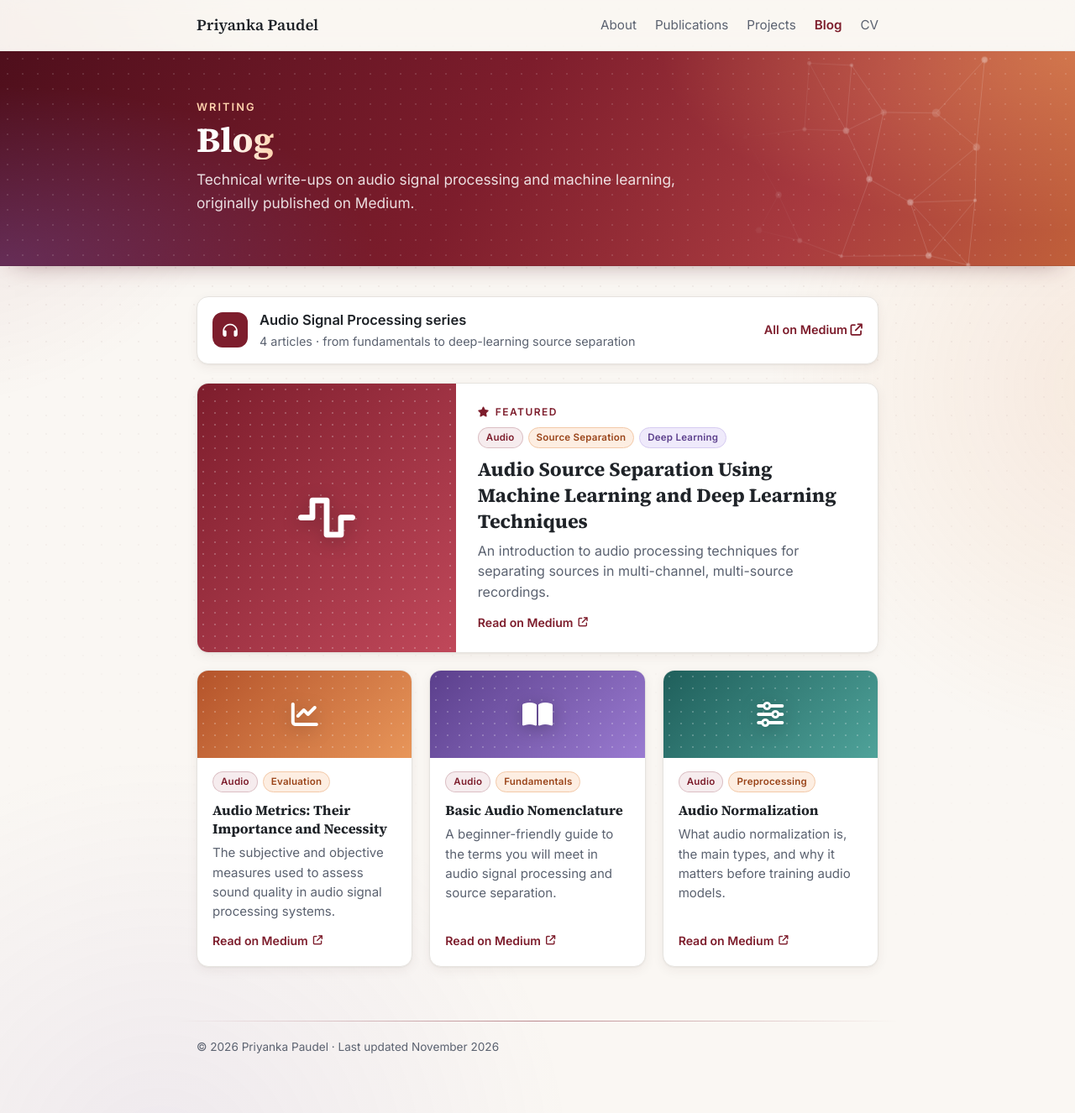
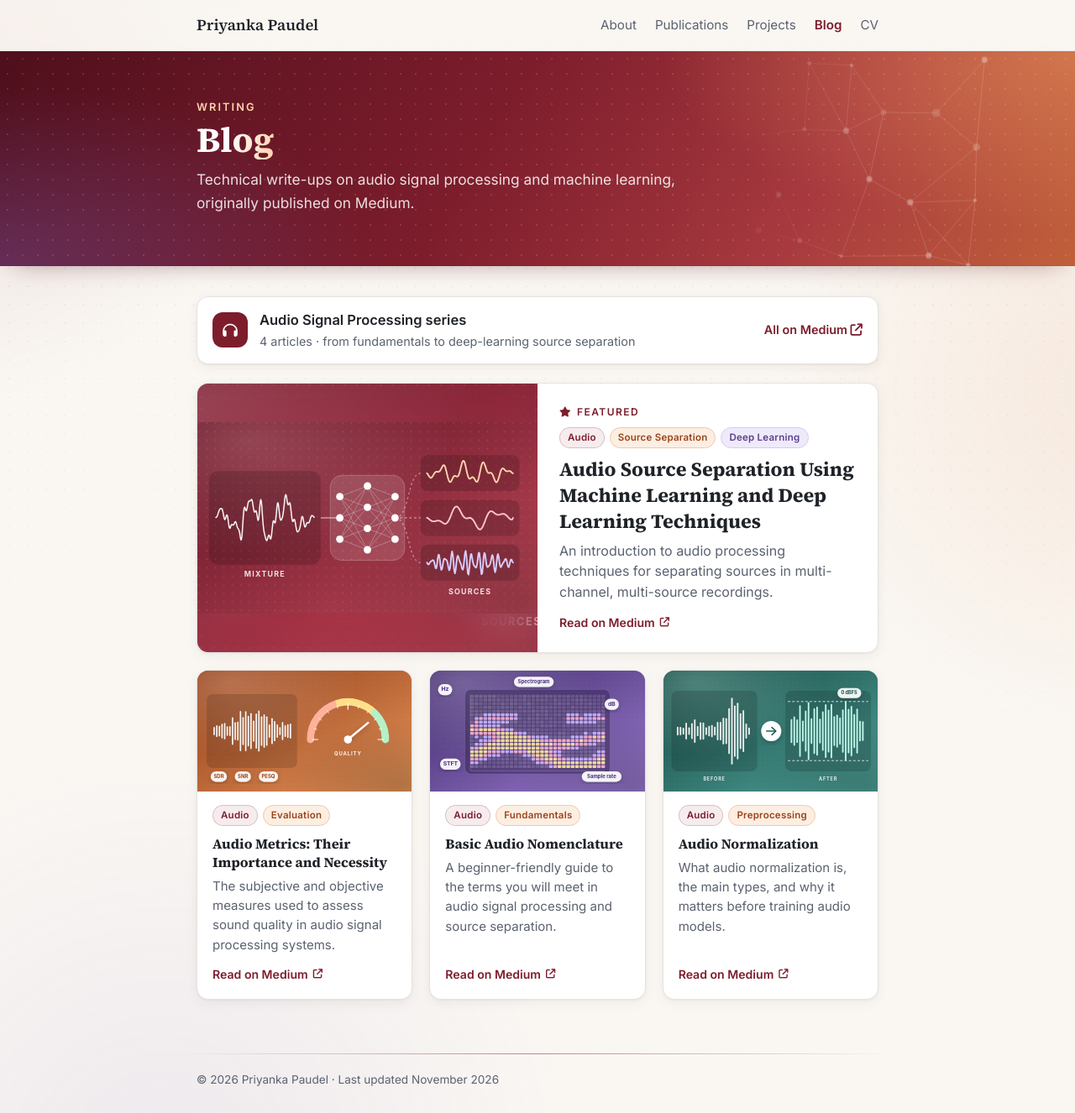
Before and after one commit to priyanka36/priyanka36.github.io, a Jekyll site: the page built from _pages/blogs.md, in a window 1280 px wide and 1326 px high. Shown: the whole window at 84% size. Built offline with Jekyll 4.4.1, drawn with Linux system fonts in a browser that asks for light colours.

Commit message:
Add illustrated cover images to blog cards

```diff
--- a/_data/blog.yml
+++ b/_data/blog.yml
@@ -1,22 +1,26 @@
 # Blog articles, shown as cards on /blogs/. Newest or most important first.
-# icon: any Font Awesome solid icon name, e.g. fa-wave-square
+# image: cover illustration (optional); icon: Font Awesome fallback when there is no image
 - title: "Audio Source Separation Using Machine Learning and Deep Learning Techniques"
   url: "https://medium.com/@poudelnipriyanka/audio-source-separation-using-machine-learning-and-deep-learning-techniques-884025f006"
   summary: "An introduction to audio processing techniques for separating sources in multi-channel, multi-source recordings."
   tags: [Audio, Source Separation, Deep Learning]
   icon: fa-wave-square
+  image: /assets/img/blog/source-separation.svg
 - title: "Audio Metrics: Their Importance and Necessity"
   url: "https://medium.com/@poudelnipriyanka/audio-metrics-their-importance-and-their-necessity-417950b0d848"
   summary: "The subjective and objective measures used to assess sound quality in audio signal processing systems."
   tags: [Audio, Evaluation]
   icon: fa-chart-line
+  image: /assets/img/blog/audio-metrics.svg
 - title: "Basic Audio Nomenclature"
   url: "https://medium.com/@poudelnipriyanka/audio-source-separation-vocabulary-9016d5b5620d"
   summary: "A beginner-friendly guide to the terms you will meet in audio signal processing and source separation."
   tags: [Audio, Fundamentals]
   icon: fa-book-open
+  image: /assets/img/blog/audio-nomenclature.svg
 - title: "Audio Normalization"
   url: "https://medium.com/@poudelnipriyanka/audio-normalization-9dbcedfefcc0"
   summary: "What audio normalization is, the main types, and why it matters before training audio models."
   tags: [Audio, Preprocessing]
   icon: fa-sliders
+  image: /assets/img/blog/audio-normalization.svg
--- a/_pages/blogs.md
+++ b/_pages/blogs.md
@@ -17,7 +17,7 @@ subtitle: "Technical write-ups on audio signal processing and machine learning,
 <div class="blog-grid">
 {%- for b in site.data.blog %}
   <a class="blog-card{% if forloop.first %} blog-card--featured{% endif %}" href="{{ b.url }}">
-    <div class="blog-cover cover-{{ forloop.index | modulo: 4 }}"><i class="fa-solid {{ b.icon }}" aria-hidden="true"></i></div>
+    <div class="blog-cover cover-{{ forloop.index | modulo: 4 }}{% if b.image %} has-image{% endif %}"{% if b.image %} style="--cover: url('{{ b.image | relative_url }}')"{% endif %}>{% if b.image %}<img src="{{ b.image | relative_url }}" alt="" loading="lazy">{% else %}<i class="fa-solid {{ b.icon }}" aria-hidden="true"></i>{% endif %}</div>
     <div class="blog-body">
       {% if forloop.first %}<span class="featured-label"><i class="fa-solid fa-star" aria-hidden="true"></i> Featured</span>{% endif %}
       <div class="chips">{% for t in b.tags %}<span class="chip">{{ t }}</span>{% endfor %}</div>
--- a/assets/css/main.css
+++ b/assets/css/main.css
@@ -500,3 +500,22 @@ body::after {
   .blog-grid { grid-template-columns: 1fr; }
   .blog-card--featured .blog-cover { flex: none; min-height: 150px; }
 }
+
+/* Blog cover illustrations */
+.blog-cover.has-image { padding: 0; overflow: hidden; }
+.blog-cover.has-image::before { display: none; }
+.blog-cover.has-image img { display: block; width: 100%; height: 100%; object-fit: cover; transition: transform .4s ease; }
+.blog-card:hover .blog-cover.has-image img { transform: scale(1.05); }
+.blog-grid .blog-card:not(.blog-card--featured) .blog-cover.has-image { height: auto; aspect-ratio: 16 / 9; }
+.blog-card--featured .blog-cover.has-image { flex: 0 0 46%; min-height: 0; aspect-ratio: 16 / 9; }
+@media (max-width: 640px) { .blog-card--featured .blog-cover.has-image { flex: none; } }
+.blog-card--featured .blog-cover.has-image { flex: 0 0 50%; aspect-ratio: auto; display: flex; align-items: center; }
+.blog-card--featured .blog-cover.has-image img { height: auto; object-fit: contain; }
+@media (max-width: 640px) { .blog-card--featured .blog-cover.has-image { flex: none; } }
+.blog-card--featured .blog-cover.has-image { position: relative; background: var(--cover) center / cover no-repeat; }
+.blog-card--featured .blog-cover.has-image::before {
+  display: block; content: ""; position: absolute; inset: 0;
+  background: none;
+  -webkit-backdrop-filter: blur(22px) saturate(1.1); backdrop-filter: blur(22px) saturate(1.1);
+}
+.blog-card--featured .blog-cover.has-image img { position: relative; z-index: 1; }
```
Also changed, not shown: assets/img/blog/audio-metrics.svg (added), assets/img/blog/audio-nomenclature.svg (added), assets/img/blog/audio-normalization.svg (added), assets/img/blog/source-separation.svg (added).
